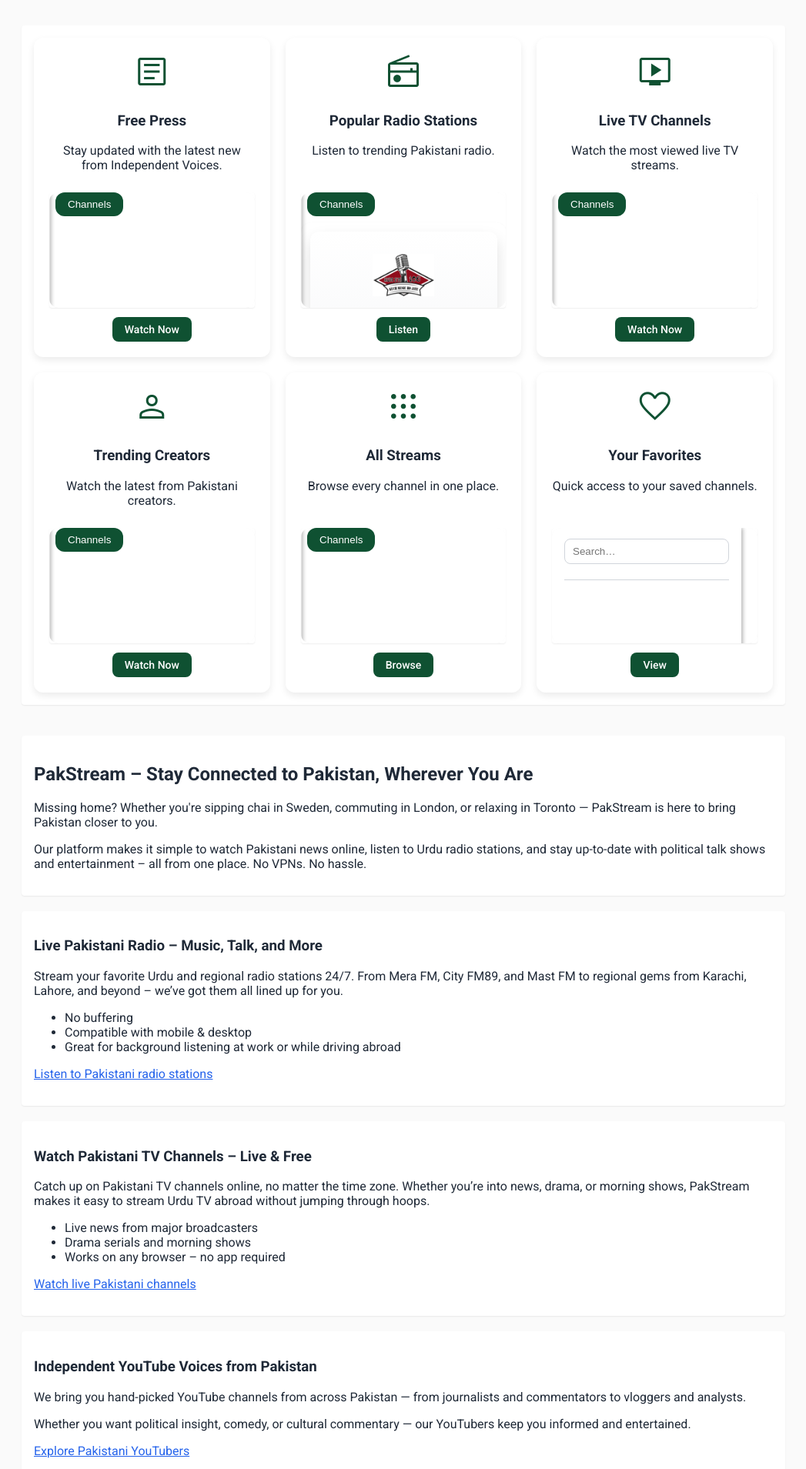
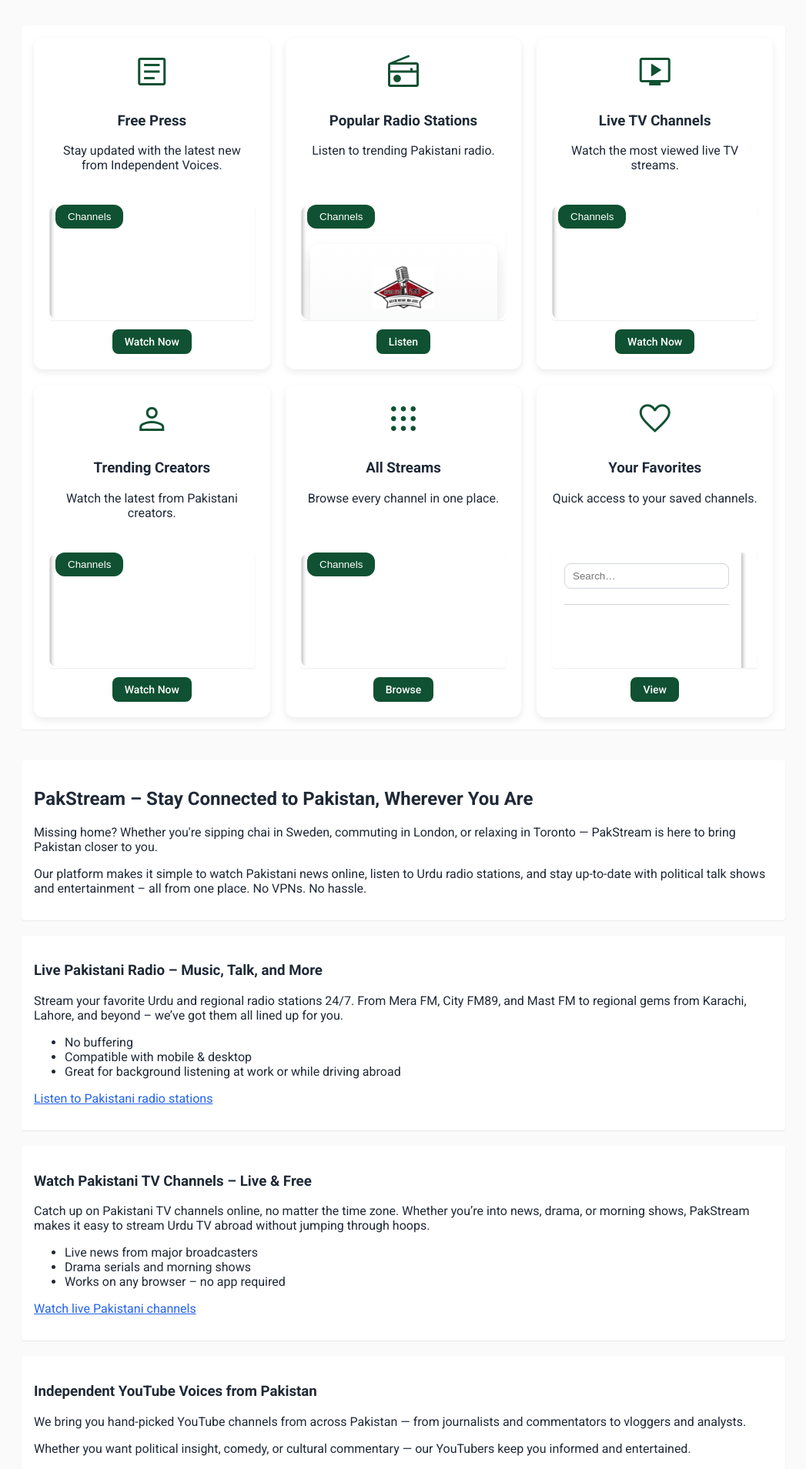
Before and after one commit to atifwaqar/pakstream, a Jekyll site: the page built from index.html, in a window 1280 px wide. Shown: the part 1172-3081 px from the top of the page at 77% size, without its empty margins (116-1163 px from the left). Built offline with Jekyll 4.4.1, drawn with Linux system fonts in a browser that asks for light colours; comment, search, counter and statistics services are not loaded.

Commit message:
Update style.css

```diff
--- a/css/style.css
+++ b/css/style.css
@@ -414,7 +414,7 @@ section {
 }
 
 .feature-card p {
-  min-height: 3rem;
+  min-height: 4rem;
 }
 
 .media-hub-embed {
```
